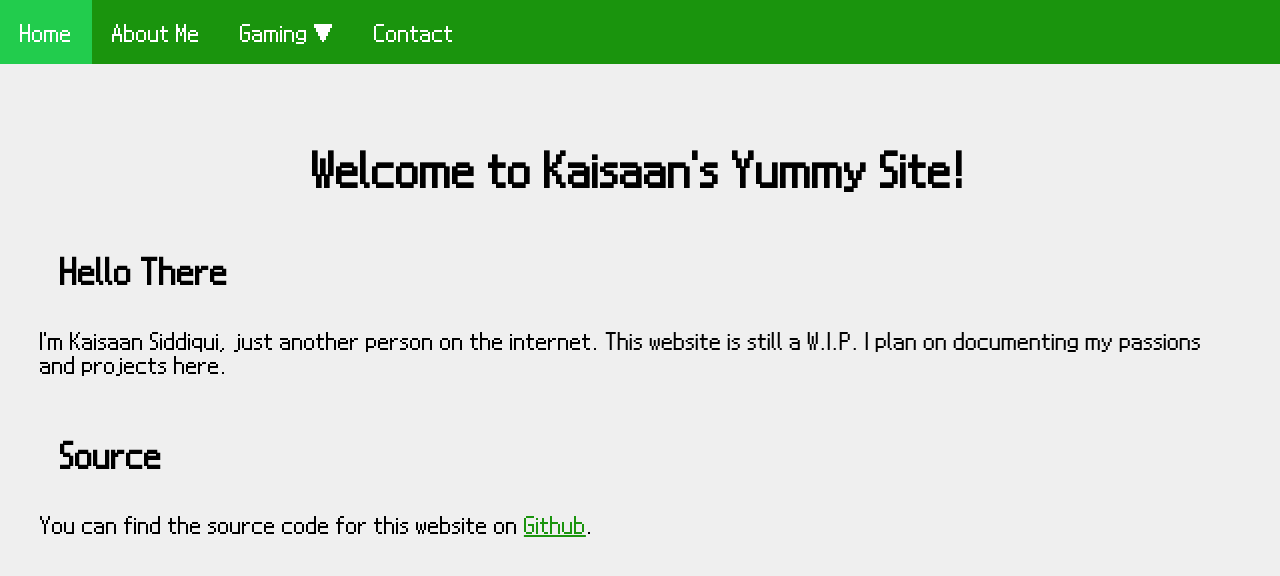
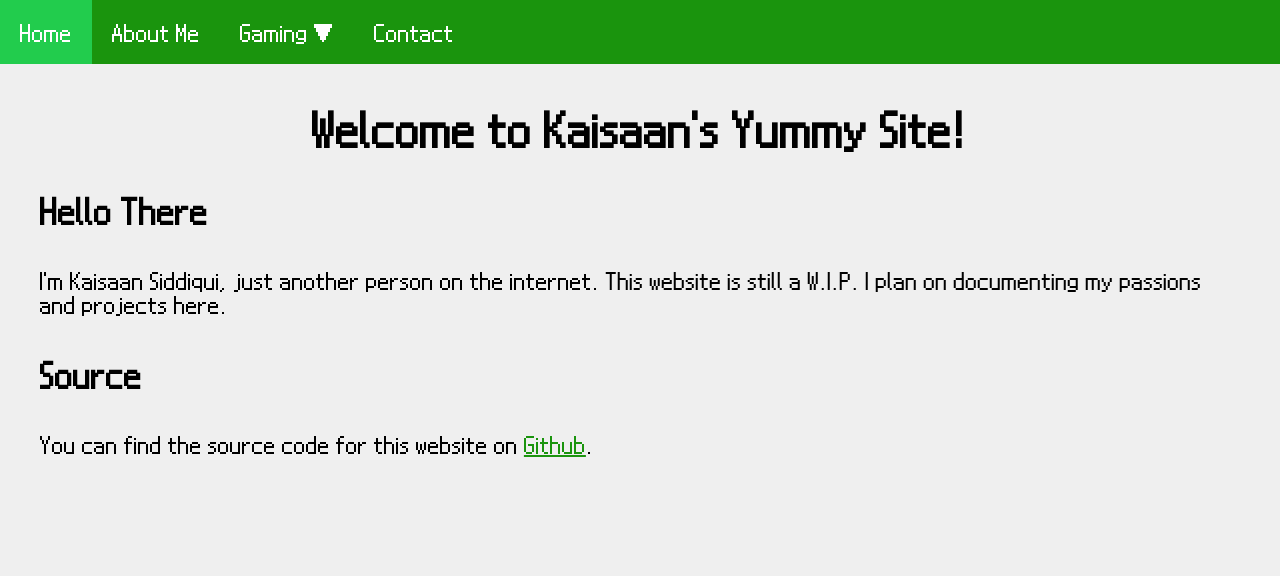
Before and after one commit to Kaisaan/kaisaan.github.io, a Jekyll site: the page built from index.html, in a window 1280 px wide. Shown: the top 576 px of the page. Built offline with Jekyll 4.4.1, drawn with Linux system fonts in a browser that asks for light colours; some web fonts are replaced.

Commit message:
Fix font size

```diff
--- a/css/style.css
+++ b/css/style.css
@@ -18,16 +18,19 @@
 	}
 }
 
+html {
+    font-size: 10px;
+}
+
 body {
     font-family: 'NDS12';
     background-color: #EFEFEF;
     margin: 0;
     padding: 0;
-    font-size: 10px;
 }
 
 p, h1, h2 {
-    margin: 2em;
+    margin: 4rem;
 }
 
 p {
```
